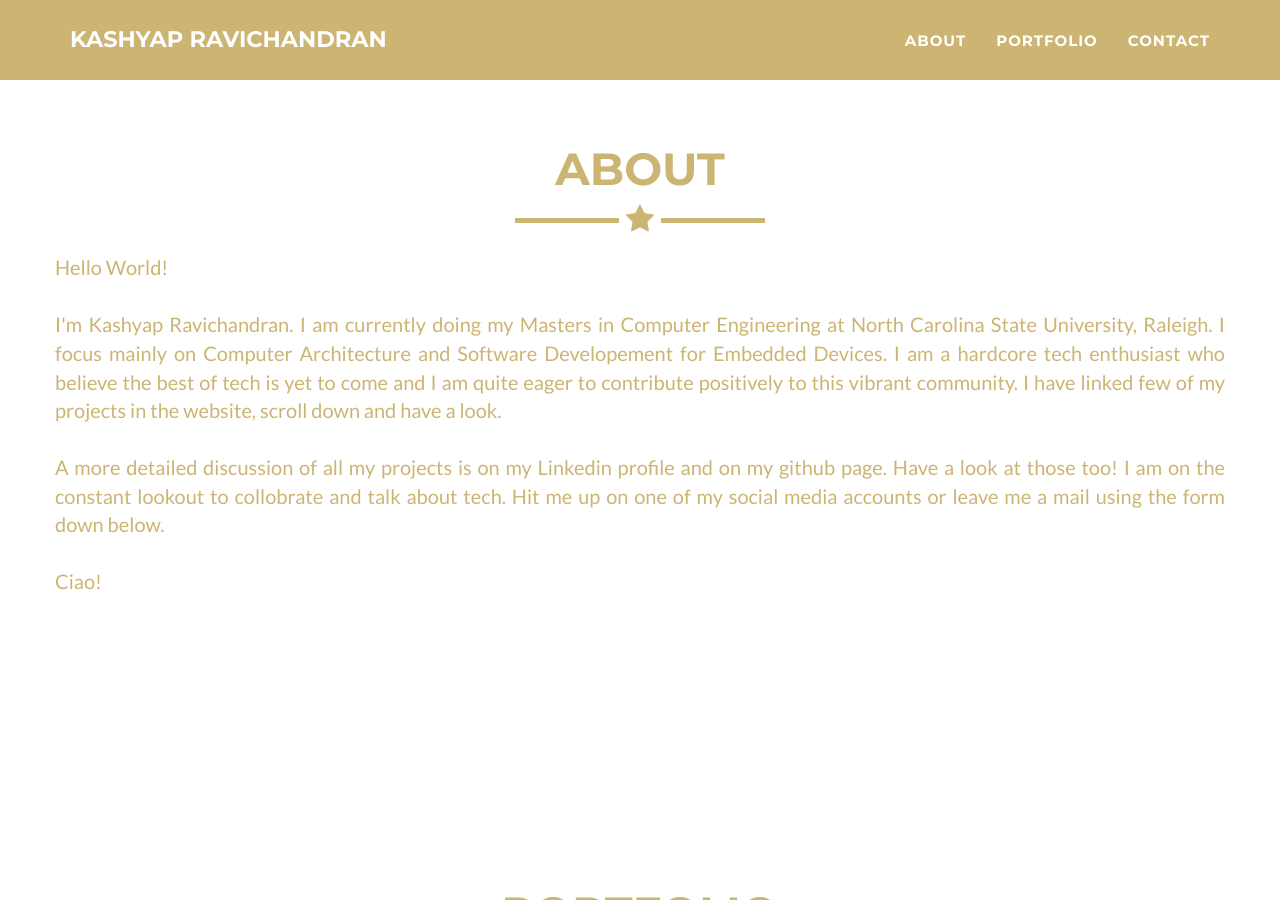
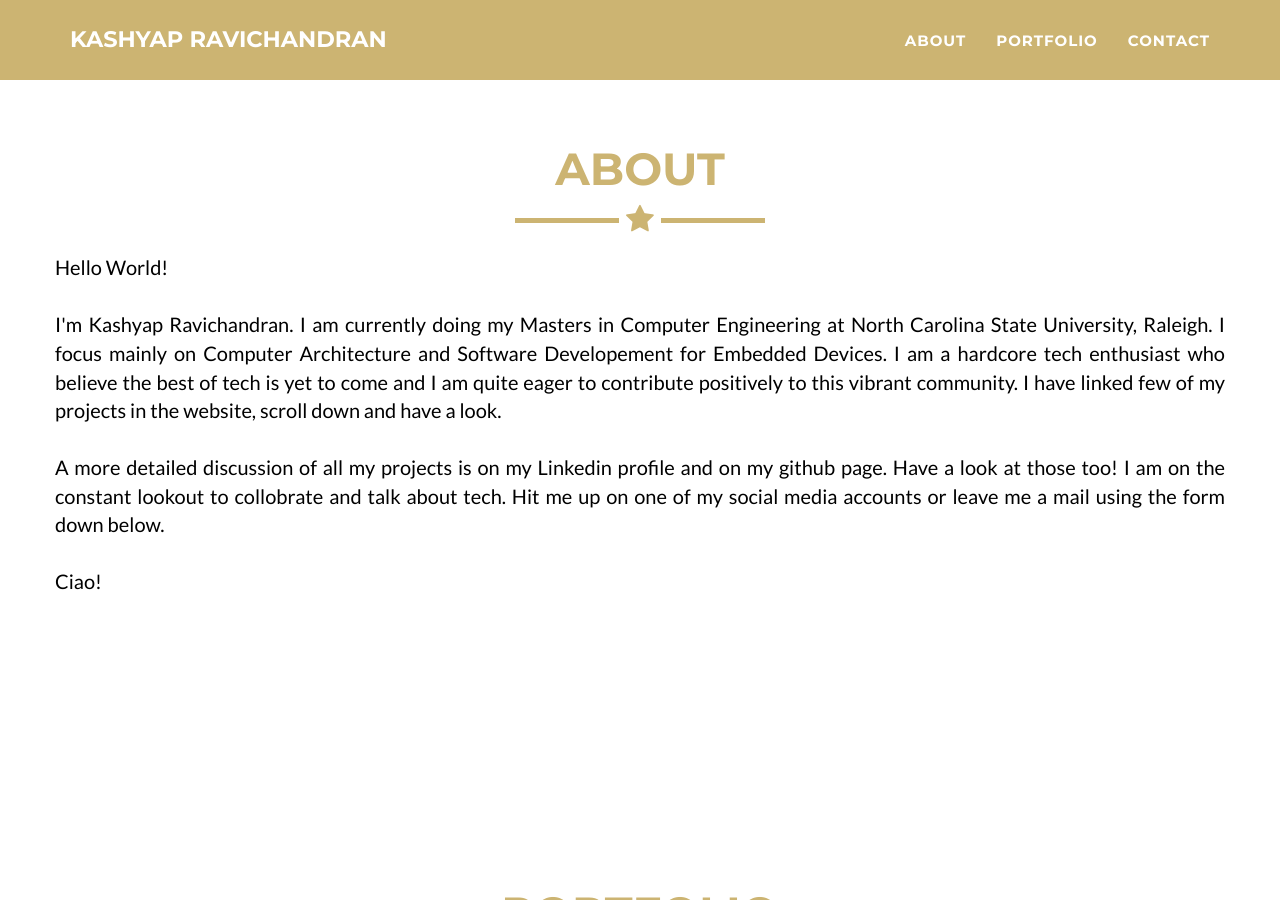
Before and after one commit to kashyapravichandran/kashyapravichandran.github.io, a Jekyll site: the page built from _posts/2014-07-18-project-1.markdown, in a window 1280 px wide and 900 px high, scrolled down 891 px. Built offline with Jekyll 4.4.1, drawn with Linux system fonts in a browser that asks for light colours.

Commit message:
color text

```diff
--- a/_includes/about.html
+++ b/_includes/about.html
@@ -9,7 +9,7 @@
             </div>
             <div class="row">
                 <div>
-                    <p align="justify"> Hello World! <br><br>
+                    <p align="justify" style="color:black;"> Hello World! <br><br>
                     I'm Kashyap Ravichandran. I am currently doing my Masters in Computer Engineering at North Carolina State University, Raleigh. I focus mainly on Computer Architecture and Software Developement for Embedded Devices. I am a hardcore tech enthusiast who believe the best of tech is yet to come and I am quite eager to contribute positively to this vibrant community. I have linked few of my projects in the website, scroll down and have a look. <br><br>
 
                     A more detailed discussion of all my projects is on my Linkedin profile and on my github page. Have a look at those too! I am on the constant lookout to collobrate and talk about tech. Hit me up on one of my social media accounts or leave me a mail using the form down below. <br><br>
```
